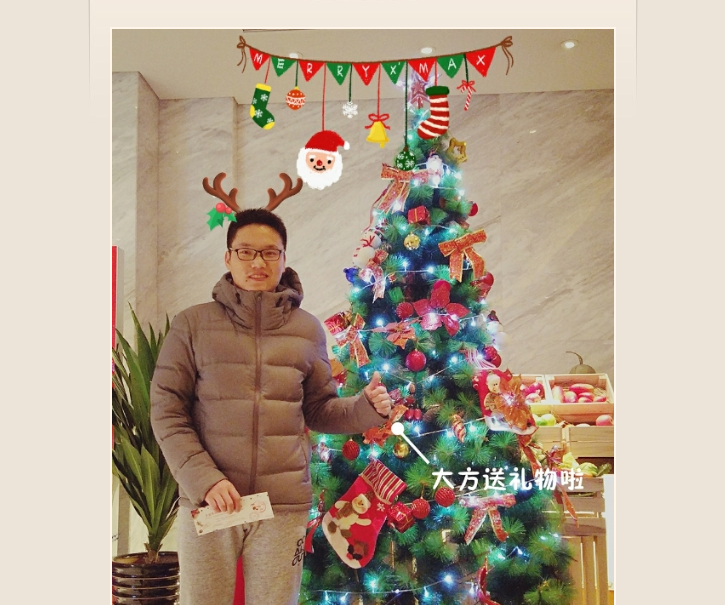
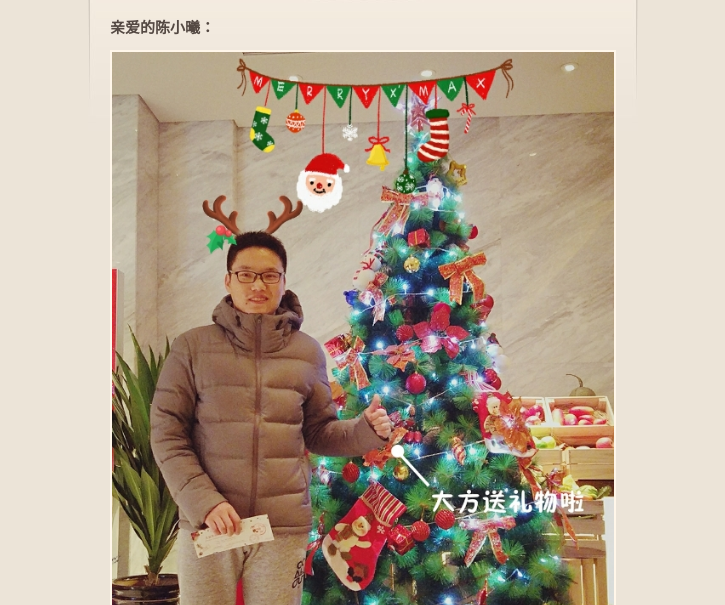
Before and after one commit to ccwhu/ccwhu.github.io, a website: page index.html in a window 1280 px wide. Shown: the part 195-800 px from the top of the page, without its empty margins (277-1002 px from the left). Drawn offline with nearby package versions, Linux system fonts and the light colour scheme.

Commit message:
尝试修复pages

```diff
--- a/index.html
+++ b/index.html
@@ -51,8 +51,8 @@
       <span class="banner-fix"></span>
 
       <section id="main_content">
-<!-- <h3>
-<a id="welcome-to-github-pages" class="anchor" href="#welcome-to-github-pages" aria-hidden="true"><span aria-hidden="true" class="octicon octicon-link"></span></a>亲爱的陈小曦：</h3> -->
+<h3>
+<a id="welcome-to-github-pages" class="anchor" href="#welcome-to-github-pages" aria-hidden="true"><span aria-hidden="true" class="octicon octicon-link"></span></a>亲爱的陈小曦：</h3>
 
 <a href="./index_christmas.html"><p align="center"><img src="./images/laodatree.png"/> </p></a>
 
```
Also changed, not shown: README.md.
